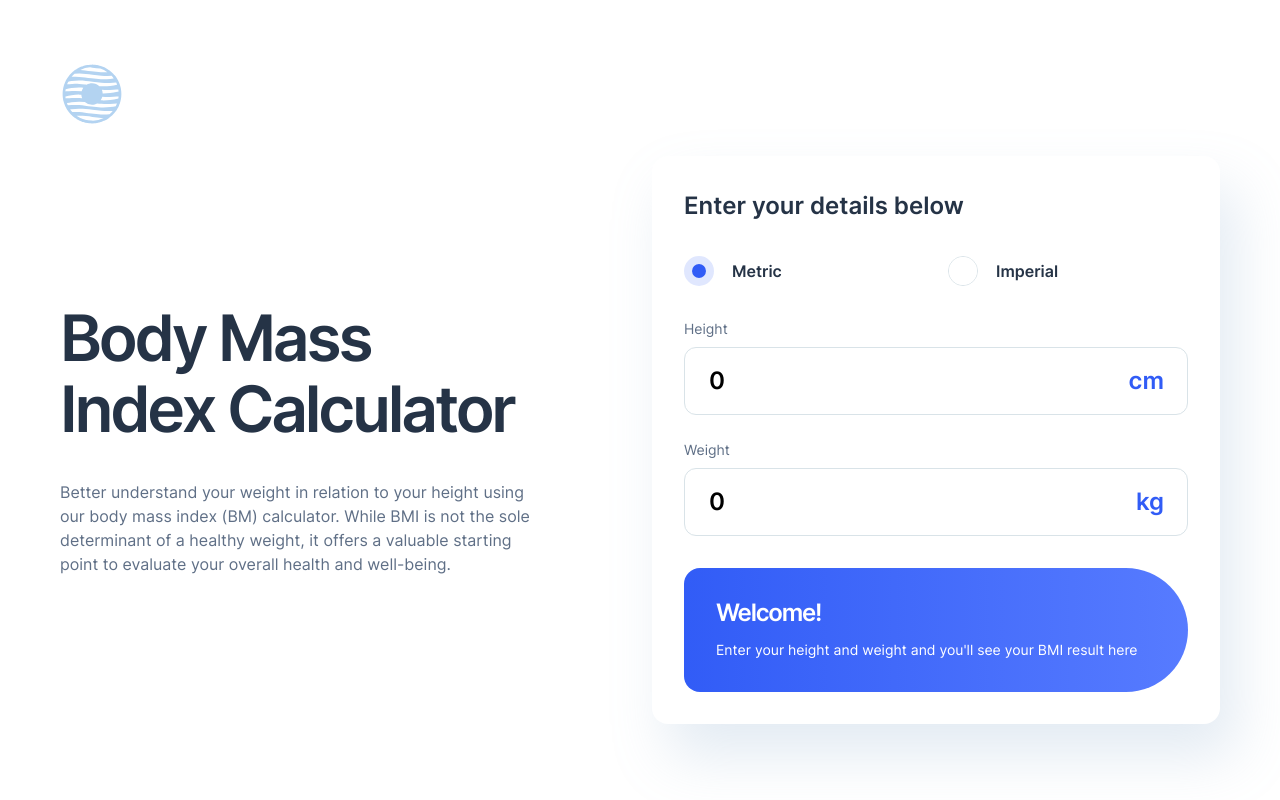
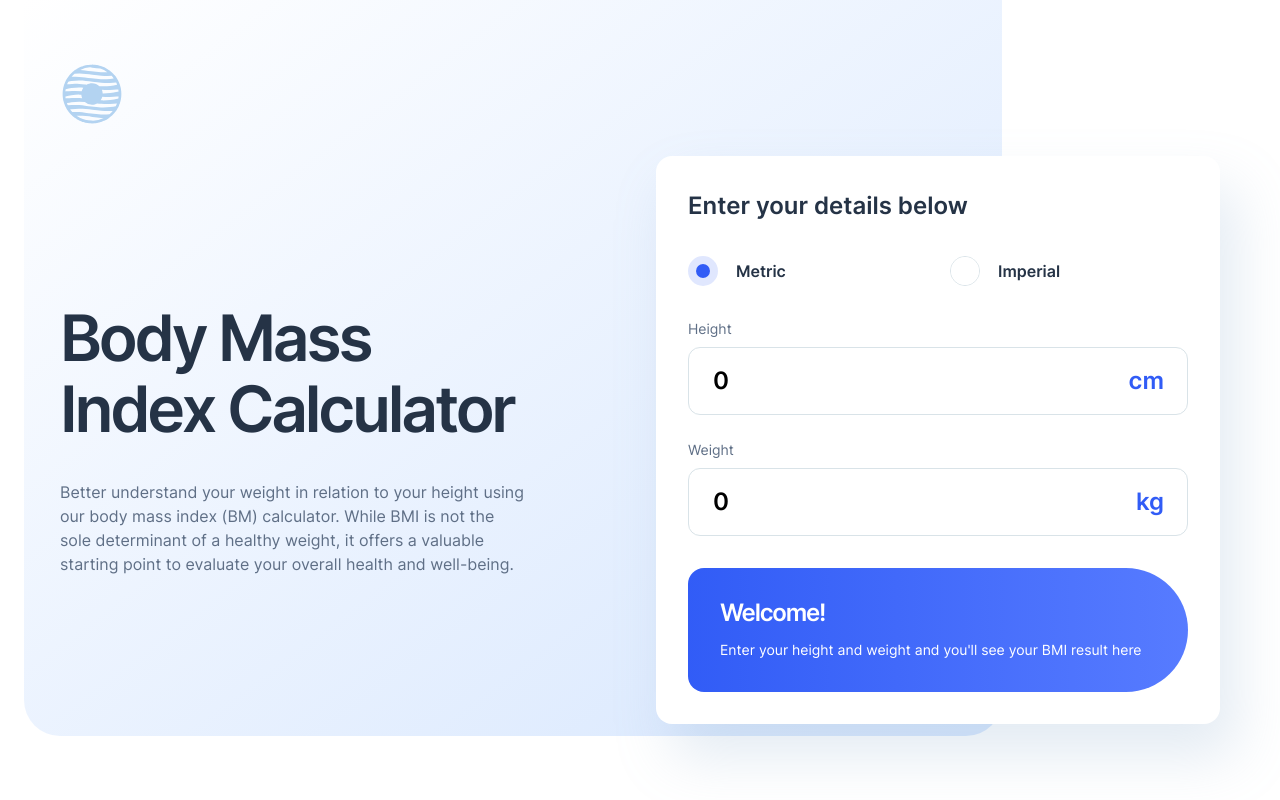
Before and after one commit to karolbanat/fem-svelte-bmi-calculator, a Svelte app: page / in a window 1280 px wide. Shown: the top 800 px of the page. Built offline with nearby package versions, Linux system fonts and the light colour scheme.

Commit message:
Header background gradient

```diff
--- a/src/App.svelte
+++ b/src/App.svelte
@@ -6,7 +6,7 @@
 
 <header class="wrapper-grid">
 	<Navigation />
-	<div class="even-columns-screen vertical-center-grid">
+	<div class="even-columns-screen vertical-center-grid" style="--even-columns-screen-spacer: var(--spacer-rem-400);">
 		<HeaderBox
 			headingText="Body Mass Index Calculator"
 			message="Better understand your weight in relation to your height using our body mass index (BM) calculator. While BMI is
@@ -21,9 +21,33 @@
 <main></main>
 
 <style>
+	header {
+		position: relative;
+		isolation: isolate;
+	}
+
+	header::before {
+		content: '';
+		position: absolute;
+		z-index: -1;
+
+		width: 100%;
+		height: 40rem;
+
+		background-image: var(--gradient-400);
+		border-radius: 0 0 var(--borr-600) var(--borr-600);
+	}
+
 	@media (min-width: 62em) {
 		header {
 			padding-block-end: 5.375rem;
 		}
+
+		header::before {
+			left: var(--spacer-rem-300);
+
+			width: 61.125rem;
+			height: 46rem;
+		}
 	}
 </style>
--- a/src/app.css
+++ b/src/app.css
@@ -166,6 +166,7 @@ textarea:not([rows]) {
 
 	/* Border radiuses */
 	--borr-400: 1rem;
+	--borr-600: 2.25rem;
 	--borr-pill: 100vmax;
 
 	/* spacers - base */
@@ -174,6 +175,7 @@ textarea:not([rows]) {
 	--spacer-rem-200: 1rem;
 	--spacer-rem-300: 1.5rem;
 	--spacer-rem-400: 2rem;
+	--spacer-rem-450: 2.25rem;
 	--spacer-rem-500: 2.5rem;
 	--spacer-rem-600: 3rem;
 	--spacer-rem-700: 3.5rem;
--- a/src/lib/HeaderBox.svelte
+++ b/src/lib/HeaderBox.svelte
@@ -17,7 +17,7 @@
 
 <style>
 	.heading {
-		margin-block-end: clamp(1.5rem, 4vw, 2.25rem);
+		margin-block-end: clamp(var(--spacer-rem-300), 4vw, var(--spacer-rem-450));
 	}
 
 	@media (max-width: 56em) {
```
